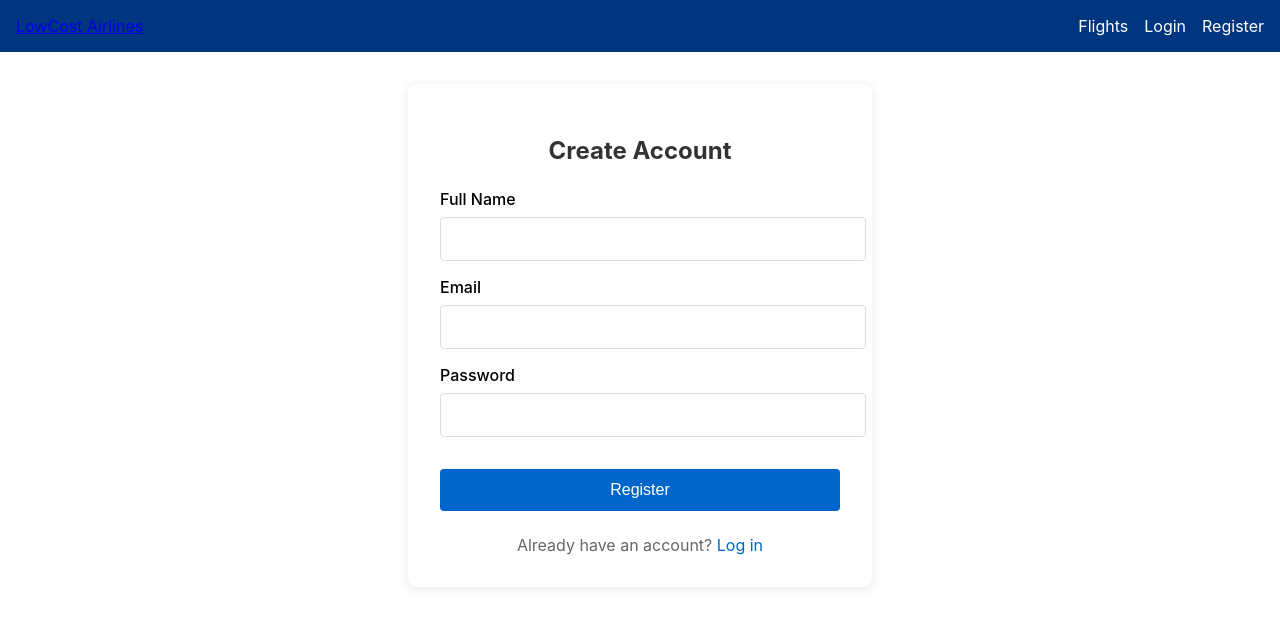
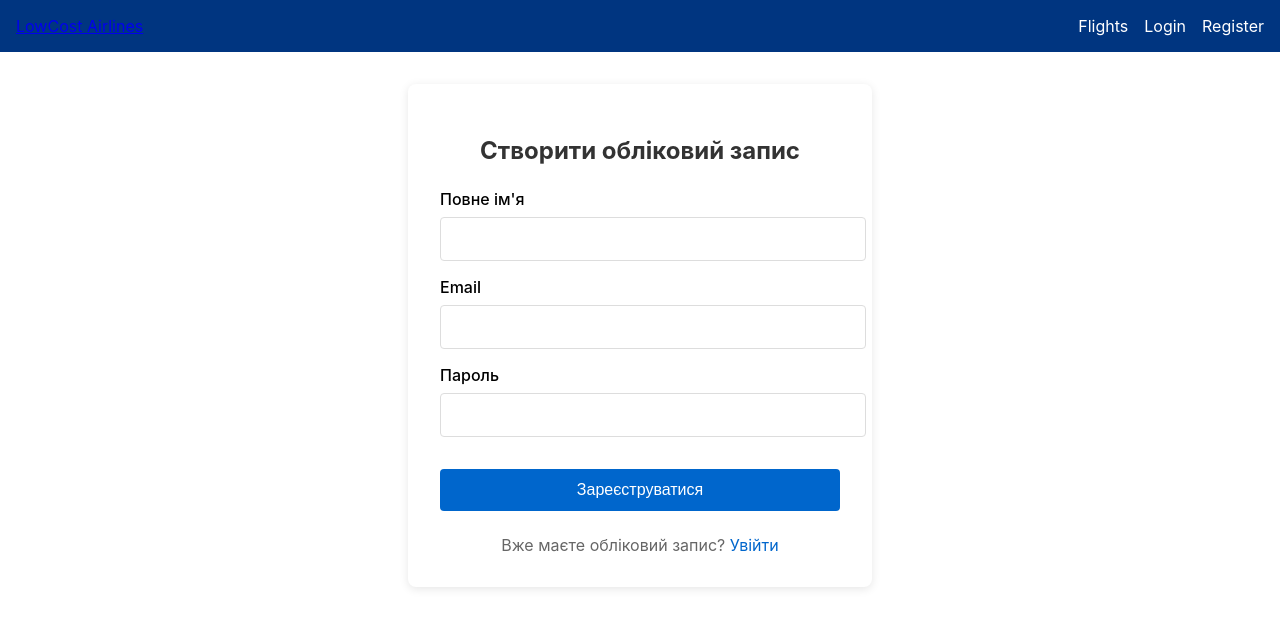
Before and after one commit to Ke11nyk/OOP-Lab-2.1, a React (Create React App) app in the folder frontend/: page /register in a window 1280 px wide. Shown: the top 628 px of the page. Built offline with nearby package versions, Linux system fonts and the light colour scheme.

Commit message:
edit registration form

```diff
--- a/frontend/src/components/Auth/RegisterForm.tsx
+++ b/frontend/src/components/Auth/RegisterForm.tsx
@@ -27,10 +27,21 @@ const RegisterForm = () => {
         setError('');
 
         try {
-            await api.post('/auth/register', formData);
-            navigate('/login?registered=true');
+            // Відправляємо дані користувача на сервер для реєстрації
+            const response = await api.post('/users', {
+                email: formData.email,
+                fullName: formData.fullName,
+                password: formData.password
+            });
+
+            if (response.status === 201) {
+                // Перенаправляємо на сторінку входу після успішної реєстрації
+                navigate('/login?registered=true');
+            } else {
+                setError('Щось пішло не так при реєстрації.');
+            }
         } catch (err: any) {
-            setError(err.response?.data?.message || 'Registration failed');
+            setError(err.response?.data?.error || 'Помилка реєстрації. Спробуйте ще раз.');
         } finally {
             setIsLoading(false);
         }
@@ -38,12 +49,12 @@ const RegisterForm = () => {
 
     return (
         <div className="auth-form-container">
-            <h2>Create Account</h2>
+            <h2>Створити обліковий запис</h2>
             {error && <div className="error-message">{error}</div>}
 
             <form onSubmit={handleSubmit}>
                 <div className="form-group">
-                    <label htmlFor="fullName">Full Name</label>
+                    <label htmlFor="fullName">Повне ім'я</label>
                     <input
                         type="text"
                         id="fullName"
@@ -67,7 +78,7 @@ const RegisterForm = () => {
                 </div>
 
                 <div className="form-group">
-                    <label htmlFor="password">Password</label>
+                    <label htmlFor="password">Пароль</label>
                     <input
                         type="password"
                         id="password"
@@ -80,12 +91,12 @@ const RegisterForm = () => {
                 </div>
 
                 <button type="submit" disabled={isLoading}>
-                    {isLoading ? 'Registering...' : 'Register'}
+                    {isLoading ? 'Реєстрація...' : 'Зареєструватися'}
                 </button>
             </form>
 
             <div className="auth-footer">
-                Already have an account? <a href="/login">Log in</a>
+                Вже маєте обліковий запис? <a href="/login">Увійти</a>
             </div>
         </div>
     );
```
